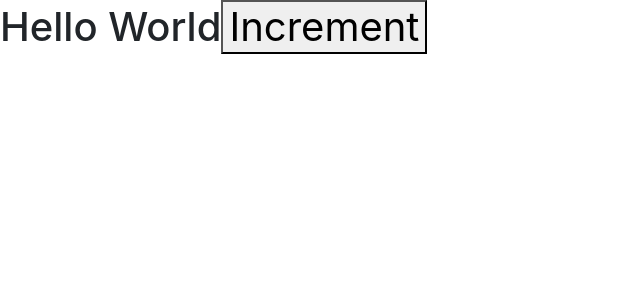
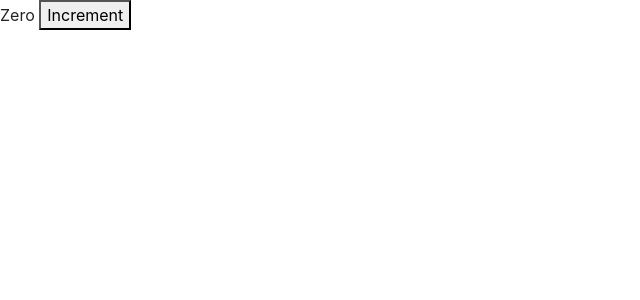
Before and after one commit to Johhno/react-app, a React (Create React App) app: page / in a window 1280 px wide. Shown: the top 300 px of the page, without its empty margins (0-640 px from the left). Built offline with nearby package versions, Linux system fonts and the light colour scheme.

Commit message:
Embedding Expression

```diff
--- a/src/components/counter.jsx
+++ b/src/components/counter.jsx
@@ -1,13 +1,21 @@
 import React, { Component } from 'react';
 
 class Counter extends Component {
+    state = {
+        count:0,
+    };
+
     render() {
         return (
-        <React.Fragment>
-            <h1>Hello World
-                <button>Increment</button>
-            </h1>
-        </React.Fragment>);
+        <div>
+            <span> {this.formatCount()} </span>
+            <button>Increment</button>
+        </div>);
+    }
+
+    formatCount(){
+        const { count } = this.state;
+        return count === 0 ? "Zero" : count;
     }
 }
 
```
